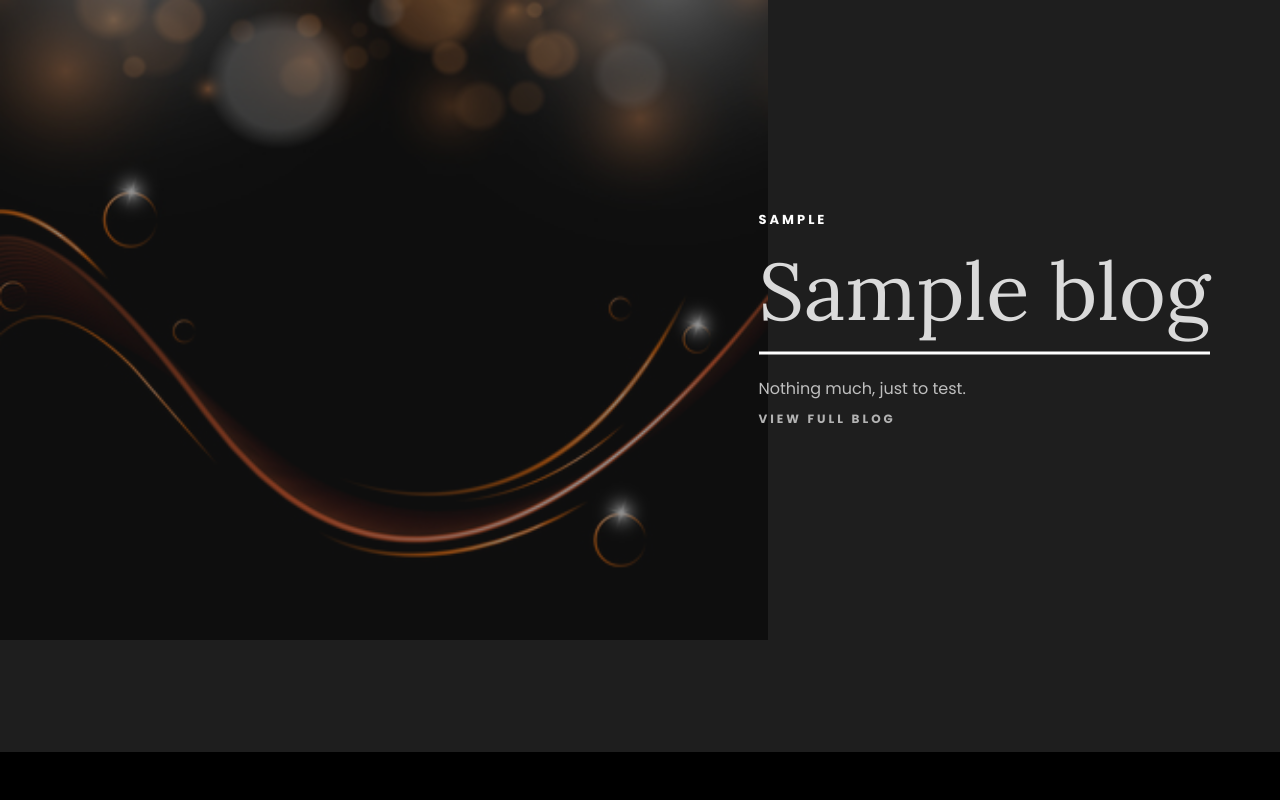
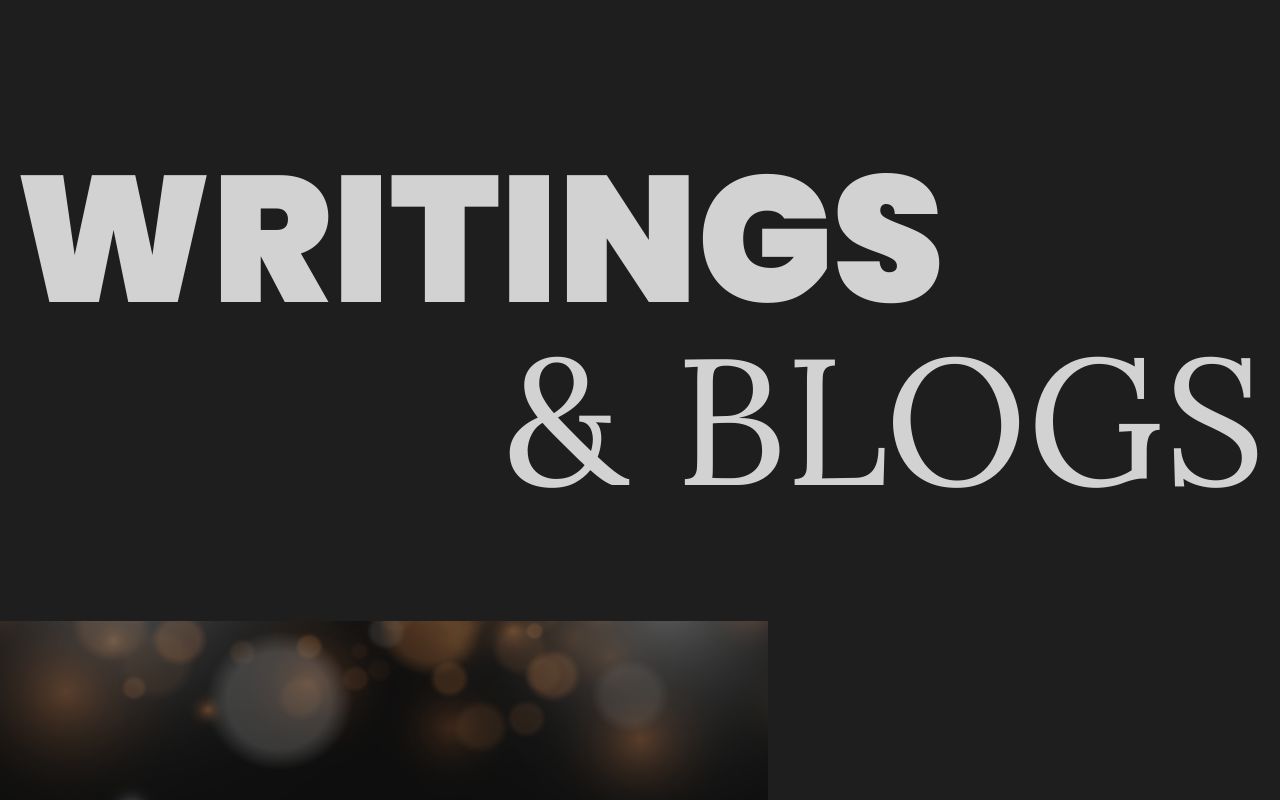
Before and after one commit to YashJipkate/personal-site, a Next.js app: page /blogs in a window 1280 px wide. Shown: the top 800 px of the page. Built offline with nearby package versions, Linux system fonts and the light colour scheme; a web font is replaced by a local one.

Commit message:
Add title to blog list

```diff
--- a/pages/blogs/index.js
+++ b/pages/blogs/index.js
@@ -12,6 +12,17 @@ export default class BlogList extends React.Component {
     return (
       <div>
         <Header title="Blogs" />
+        <section className="ftco-section ftco-leader">
+          <div className="container-fluid">
+            <div className="row justify-content-center pb-3">
+              <div className="col-md-12 mb-5 heading-section text-center">
+                <h2 className="mb-5">
+                  Writings <span>&amp; Blogs</span>
+                </h2>
+              </div>
+            </div>
+          </div>
+
           {this.props.allBlogs.map((blog) => (
             <div className="container-fluid px-0 portfolio-entry">
               <div className="row no-gutters d-md-flex justify-content-start text-wrapper">
@@ -45,6 +56,7 @@ export default class BlogList extends React.Component {
               </div>
             </div>
           ))}
+        </section>
         <Footer />
       </div>
     );
```
Lines whose indentation alone changed are shown as unchanged.
